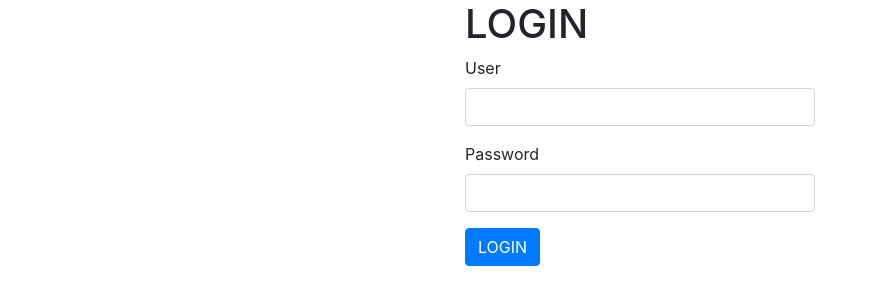
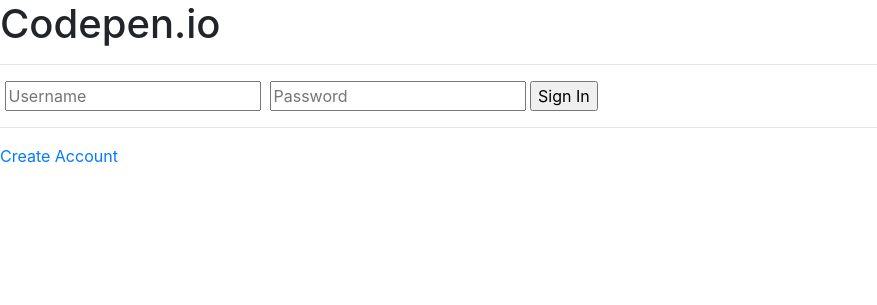
Before and after one commit to Anhducdd/testphpcode, a PHP site: page /php-1/login.php in a window 1280 px wide. Shown: the top 305 px of the page, without its empty margins (0-877 px from the left). Run offline with PHP 8.4, Linux system fonts and the light colour scheme; some libraries are stand-ins or nearby versions.

Commit message:
Update login.php

```diff
--- a/php-1/login.php
+++ b/php-1/login.php
@@ -14,31 +14,20 @@ require_once 'db.php';
     <title>Login</title>
 </head>
 <body>
-    <div class="container">
-        <div class="row">
-            <div class="col-4"></div>
-            <div class="col-4">
-                <h1 class="title">LOGIN</h1>
-            </div>
-            <div class="col-4"></div>
-        </div>
-        <div class="row">
-            <div class="col-4"></div>
-            <div class="col-4">
-                <form action="post-login.php" method="post">
-                    <div class="form-group">
-                        <label for="username">User</label>
-                        <input type="text" name="username" class="form-control" id="username">
-                    </div>
-                    <div class="form-group">
-                        <label for="password">Password</label>
-                        <input type="password" name="password" class="form-control" id="password">
-                    </div>
-                    <button class="btn btn-primary" type="submit">LOGIN</button>
-                </form>
-            </div>
-            <div class="col-4"></div>
-        </div>
-    </div>
+
+<div class="wrapper animated bounce">
+  <h1>Codepen.io</h1>
+  <hr>
+  <form>
+    <label id="icon" for="username"><i class="fa fa-user"></i></label>
+    <input type="text" placeholder="Username" id="username" name="username">
+    <label id="icon" for="password"><i class="fa fa-key"></i></label>
+    <input type="password" placeholder="Password" id="password" name="password">
+    <input type="submit" value="Sign In">
+    <hr>
+    <div class="crtacc"><a href="#">Create Account</a></div>
+  </form>
+</div>
+
 </body>
 </html>
```
